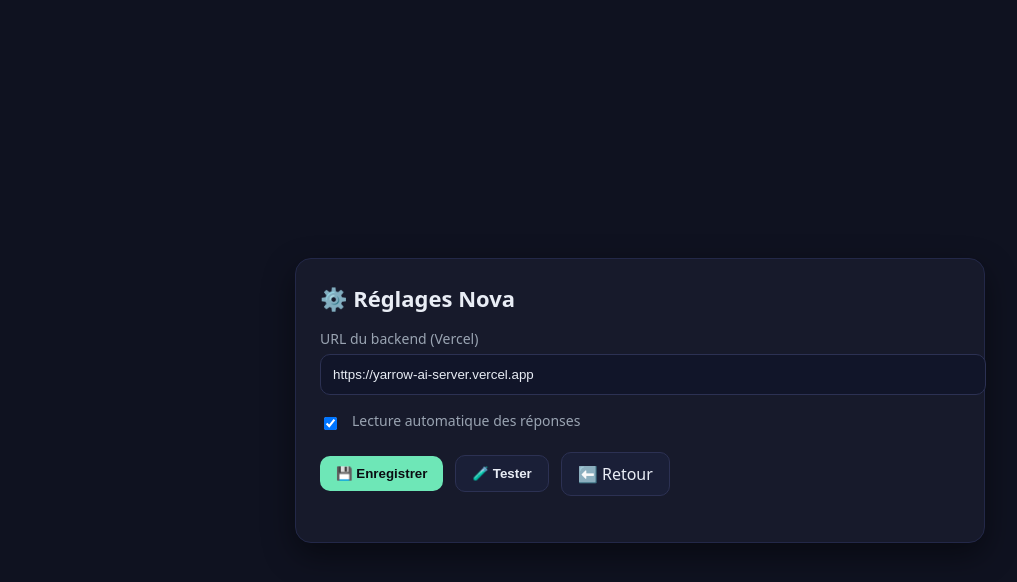
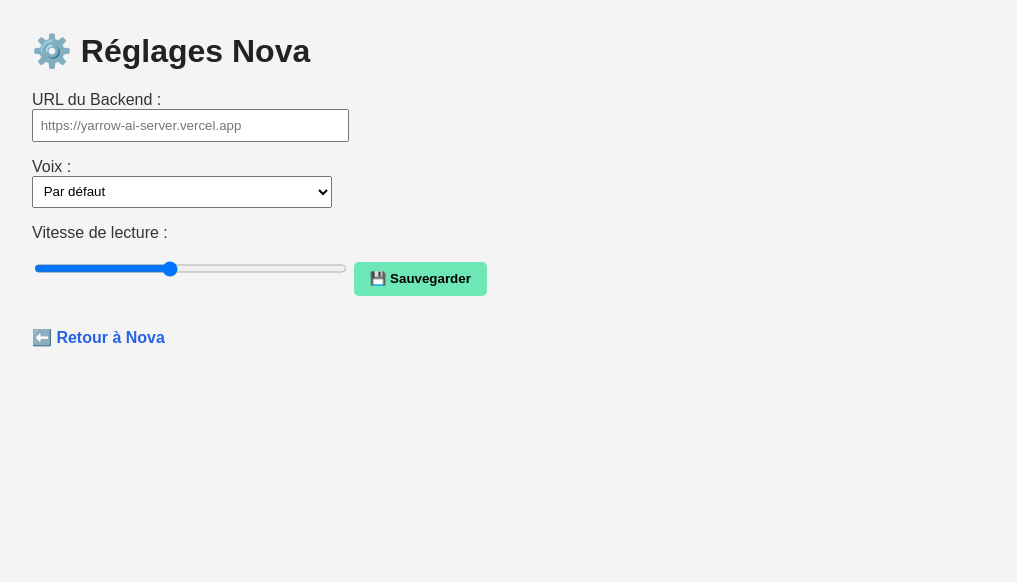
Before and after one commit to yarrowmartin3-prog/yarrow-ai-server, a website: page settings.html in a window 1280 px wide. Shown: the whole page, without its empty margins (0-1017 px from the left). Drawn offline with Linux system fonts and the light colour scheme.

Commit message:
Update settings.html

```diff
--- a/settings.html
+++ b/settings.html
@@ -2,92 +2,88 @@
 <html lang="fr">
 <head>
   <meta charset="UTF-8">
-  <meta name="viewport" content="width=device-width, initial-scale=1.0">
-  <title>Réglages Nova</title>
+  <title>Réglages Nova ⚙️</title>
   <style>
-    body{
-      font-family:system-ui,Arial,sans-serif;
-      background:#0f1220; color:#e9edf5;
-      margin:0; display:grid; place-items:center; min-height:100vh;
+    body {
+      font-family: Arial, sans-serif;
+      margin: 2em;
+      background: #f4f4f4;
+      color: #333;
     }
-    .card{
-      width:min(640px,92%); background:#171a2b;
-      border:1px solid #232848; border-radius:16px;
-      padding:24px; box-shadow:0 12px 32px rgba(0,0,0,.45);
-      display:grid; gap:16px;
+    h1 {
+      color: #222;
     }
-    h1{margin:0;font-size:22px}
-    label{font-size:14px; color:#9aa4b2; display:block; margin-bottom:6px}
-    input[type=text]{width:100%;padding:12px;border-radius:10px;border:1px solid #2c3153;background:#111529;color:#e9edf5}
-    .row{display:flex;gap:12px;flex-wrap:wrap;align-items:center}
-    button{padding:10px 16px;border:0;border-radius:10px;font-weight:600;cursor:pointer}
-    .primary{background:#6ee7b7;color:#0a0d12}
-    .secondary{background:#1a1f37;color:#e9edf5;border:1px solid #2c3153}
-    .muted{font-size:13px;color:#9aa4b2}
-    #msg{margin-top:6px;font-size:14px}
-    .ok{color:#86efac} .err{color:#fca5a5}
+    label {
+      display: block;
+      margin-top: 1em;
+    }
+    input, select {
+      padding: 0.5em;
+      width: 100%;
+      max-width: 300px;
+    }
+    button {
+      margin-top: 1.5em;
+      padding: 0.7em 1.2em;
+      background: #6ee7b7;
+      border: none;
+      cursor: pointer;
+      font-weight: bold;
+      border-radius: 5px;
+    }
+    button:hover {
+      background: #34d399;
+    }
+    a {
+      display: inline-block;
+      margin-top: 2em;
+      text-decoration: none;
+      color: #2563eb;
+      font-weight: bold;
+    }
   </style>
 </head>
 <body>
-  <div class="card">
-    <h1>⚙️ Réglages Nova</h1>
+  <h1>⚙️ Réglages Nova</h1>
 
-    <div>
-      <label for="api">URL du backend (Vercel)</label>
-      <input id="api" type="text" placeholder="https://yarrow-ai-server.vercel.app">
-    </div>
+  <label for="apiUrl">URL du Backend :</label>
+  <input type="text" id="apiUrl" placeholder="https://yarrow-ai-server.vercel.app" />
 
-    <div class="row">
-      <input type="checkbox" id="autoTts">
-      <label for="autoTts">Lecture automatique des réponses</label>
-    </div>
+  <label for="voice">Voix :</label>
+  <select id="voice">
+    <option value="default">Par défaut</option>
+    <option value="male">Voix masculine</option>
+    <option value="female">Voix féminine</option>
+  </select>
 
-    <div class="row">
-      <button class="primary" id="save">💾 Enregistrer</button>
-      <button class="secondary" id="test">🧪 Tester</button>
-      <a href="./" class="secondary" style="text-decoration:none;display:grid;place-items:center;padding:10px 16px;border-radius:10px">⬅️ Retour</a>
-    </div>
+  <label for="rate">Vitesse de lecture :</label>
+  <input type="range" id="rate" min="0.7" max="1.4" step="0.1" value="1" />
 
-    <div id="msg" class="muted"></div>
-  </div>
+  <button onclick="saveSettings()">💾 Sauvegarder</button>
+
+  <br>
+  <a href="./index.html">⬅️ Retour à Nova</a>
 
   <script>
-    const API_KEY = "API_BASE";
-    const AUTO_KEY = "AUTO_TTS";
-    const input = document.getElementById("api");
-    const chk = document.getElementById("autoTts");
-    const msg = document.getElementById("msg");
+    function saveSettings() {
+      const apiUrl = document.getElementById("apiUrl").value.trim();
+      const voice = document.getElementById("voice").value;
+      const rate = document.getElementById("rate").value;
 
-    // Charger valeurs sauvegardées
-    input.value = localStorage.getItem(API_KEY) || "https://yarrow-ai-server.vercel.app";
-    chk.checked = (localStorage.getItem(AUTO_KEY) ?? "1") === "1";
+      if(apiUrl) {
+        localStorage.setItem("API_BASE", apiUrl);
+      }
+      localStorage.setItem("VOICE", voice);
+      localStorage.setItem("RATE", rate);
 
-    // Sauver
-    document.getElementById("save").onclick = ()=>{
-      const val = input.value.trim().replace(/\/+$/,'');
-      if(val) localStorage.setItem(API_KEY,val);
-      else localStorage.removeItem(API_KEY);
-      localStorage.setItem(AUTO_KEY, chk.checked?"1":"0");
-      msg.innerHTML = `<span class="ok">✅ Réglages enregistrés.</span>`;
-    };
+      alert("✅ Réglages sauvegardés !");
+    }
 
-    // Tester
-    document.getElementById("test").onclick = async ()=>{
-      const base = (input.value||"").trim().replace(/\/+$/,'');
-      if(!base){ msg.innerHTML='<span class="err">⚠️ Entre une URL valide.</span>'; return; }
-      msg.textContent="Test en cours…";
-      try{
-        const r = await fetch(base+"/api/ask",{
-          method:"POST",
-          headers:{"Content-Type":"application/json"},
-          body:JSON.stringify({question:"Ping",site:"hydro"})
-        });
-        const d = await r.json().catch(()=> ({}));
-        if(r.ok) msg.innerHTML=`<span class="ok">✅ Réponse : ${d.answer||"OK"}</span>`;
-        else msg.innerHTML=`<span class="err">❌ Erreur HTTP ${r.status}</span>`;
-      }catch(e){
-        msg.innerHTML=`<span class="err">❌ Réseau : ${e.message}</span>`;
-      }
+    // Charger les réglages sauvegardés
+    window.onload = () => {
+      document.getElementById("apiUrl").value = localStorage.getItem("API_BASE") || "";
+      document.getElementById("voice").value = localStorage.getItem("VOICE") || "default";
+      document.getElementById("rate").value = localStorage.getItem("RATE") || 1;
     };
   </script>
 </body>
```
